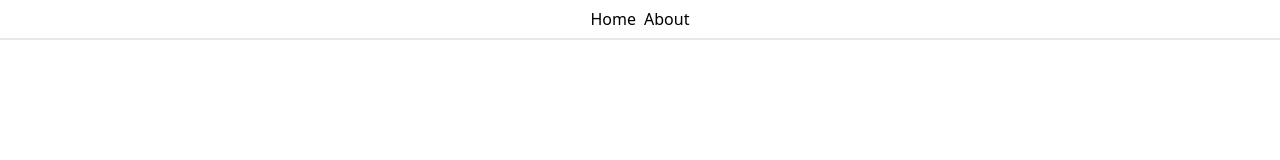
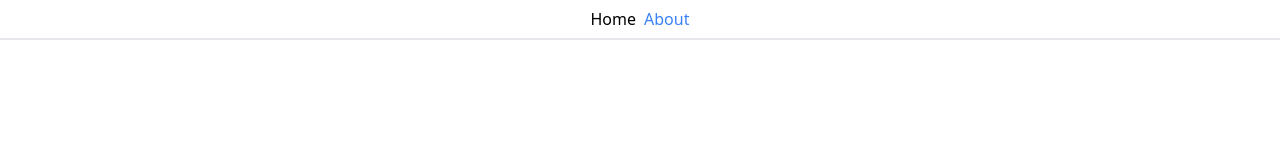
Before and after one commit to ashymee/bareminimum-reactjs, a React (Vite) app: page /about in a window 1280 px wide. Shown: the top 160 px of the page. Built offline with nearby package versions, Linux system fonts and the light colour scheme.

Commit message:
chore: change hard-coded routePaths to router.routes

```diff
--- a/src/components/layout/Header.tsx
+++ b/src/components/layout/Header.tsx
@@ -1,29 +1,32 @@
-import { Link } from "react-router-dom";
-
-const routePaths = [
-  {
-    path: "/",
-    title: "Home",
-  },
-  {
-    path: "/about",
-    title: "About",
-  },
-];
+import router from "@/router";
+import { Link, useLocation } from "react-router-dom";
 
 export default function Header() {
+  const location = useLocation();
+
   return (
     <nav className="flex-none w-full h-10 flex items-center justify-center border-b-2">
       <ul className="flex items-center justify-center gap-x-2">
-        {routePaths.map((item, index) => (
-          <li key={index}>
-            {item ? (
-              <Link to={item.path} title={item.title}>
-                {item.title}
-              </Link>
-            ) : null}
-          </li>
-        ))}
+        {router.routes.map((item, index) => {
+          const path = item.path?.split("/")[1] as string;
+          const title = path === "" ? "Home" : path;
+          return (
+            <li key={index}>
+              {item ? (
+                <Link
+                  to={item.path as string}
+                  title={title}
+                  className={`capitalize ${location.pathname === item.path
+                      ? "text-blue-500"
+                      : "hover:text-blue-300"
+                    }`}
+                >
+                  {title}
+                </Link>
+              ) : null}
+            </li>
+          );
+        })}
       </ul>
     </nav>
   );
```
